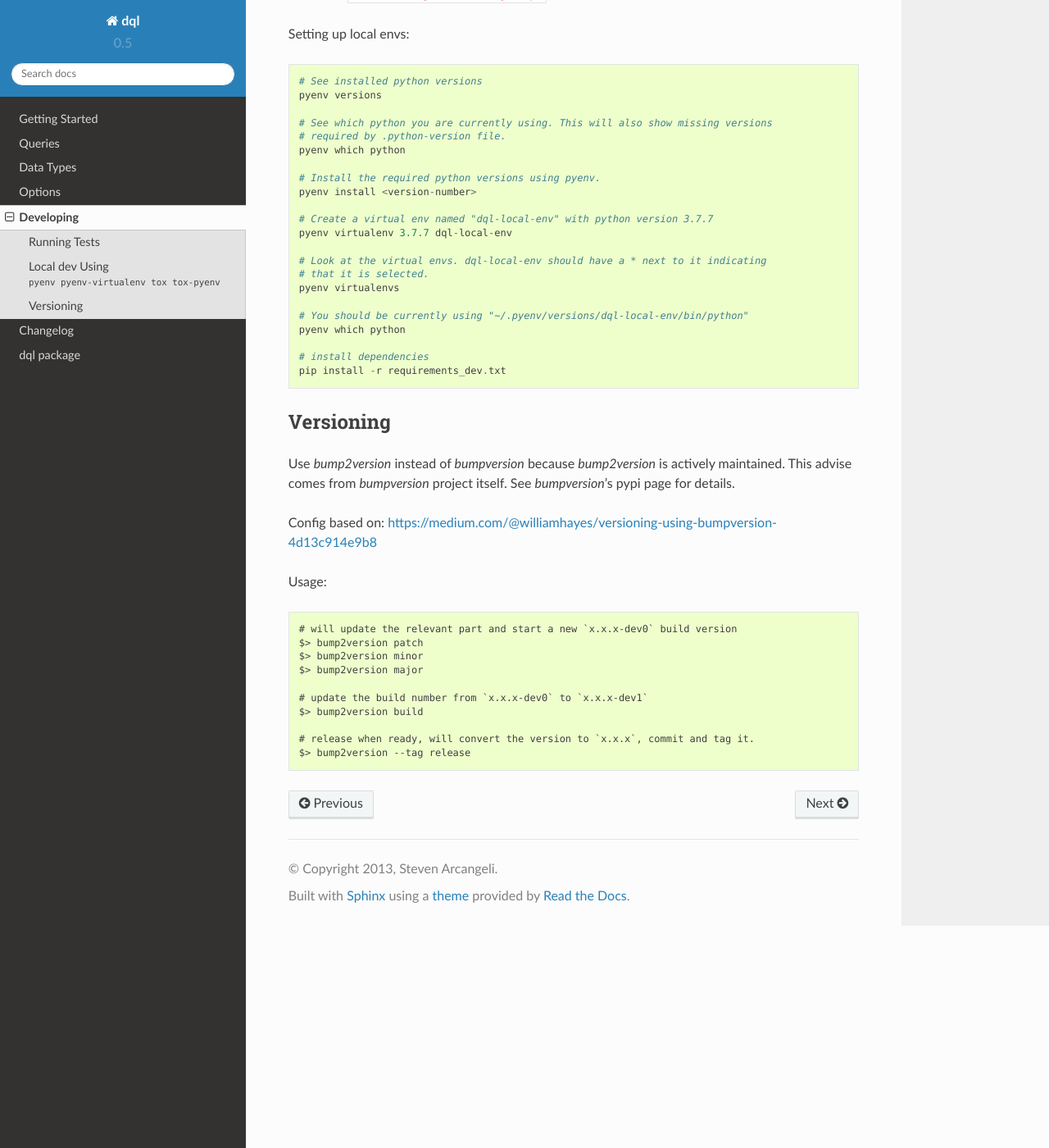
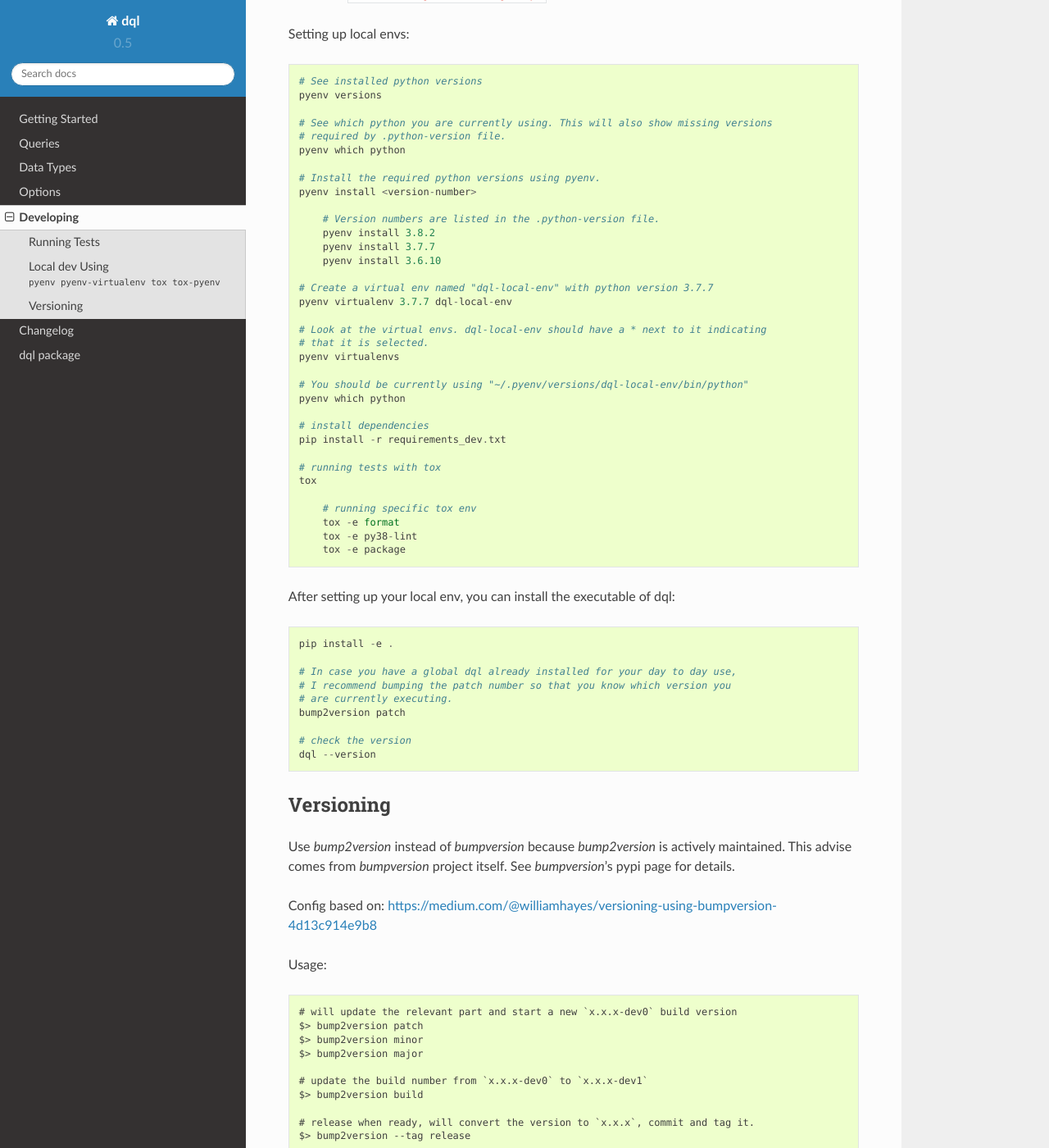
Before and after one commit to stevearc/dql, a Sphinx documentation site: the page built from doc/topics/develop.rst, in a window 1280 px wide and 1400 px high, scrolled down 946 px. Shown: the whole window at 82% size. Built offline with Sphinx 7.4.7 and the Read the Docs theme 2.0.0, drawn with Linux system fonts in a browser that asks for light colours.

Commit message:
More dev notes on how to test, install package, run executable

```diff
--- a/doc/topics/develop.rst
+++ b/doc/topics/develop.rst
@@ -49,6 +49,11 @@ Setting up local envs::
     # Install the required python versions using pyenv.
     pyenv install <version-number>
 
+        # Version numbers are listed in the .python-version file.
+        pyenv install 3.8.2
+        pyenv install 3.7.7
+        pyenv install 3.6.10
+
     # Create a virtual env named "dql-local-env" with python version 3.7.7
     pyenv virtualenv 3.7.7 dql-local-env
 
@@ -62,6 +67,25 @@ Setting up local envs::
     # install dependencies
     pip install -r requirements_dev.txt
 
+    # running tests with tox
+    tox
+
+        # running specific tox env
+        tox -e format
+        tox -e py38-lint
+        tox -e package
+
+After setting up your local env, you can install the executable of dql::
+
+    pip install -e .
+
+    # In case you have a global dql already installed for your day to day use,
+    # I recommend bumping the patch number so that you know which version you
+    # are currently executing.
+    bump2version patch
+
+    # check the version
+    dql --version
 
 Versioning
 ----------
```
